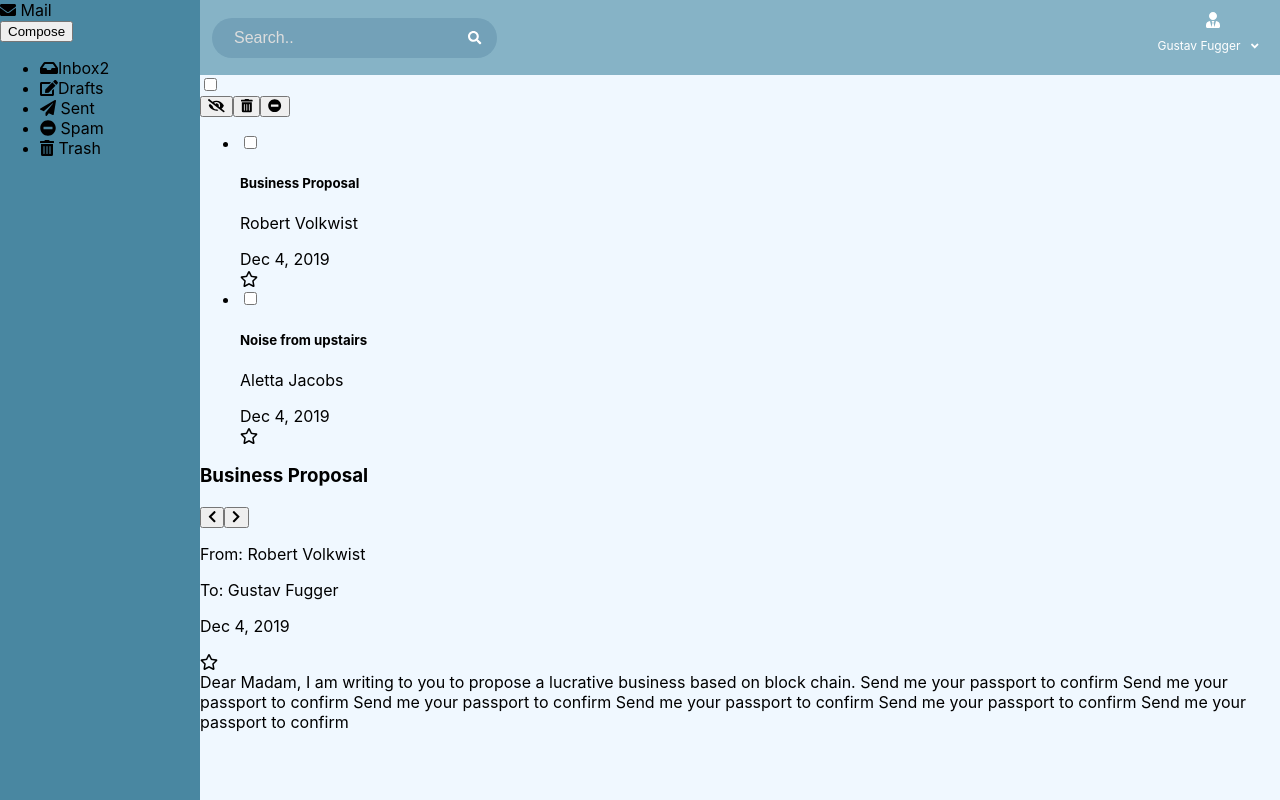
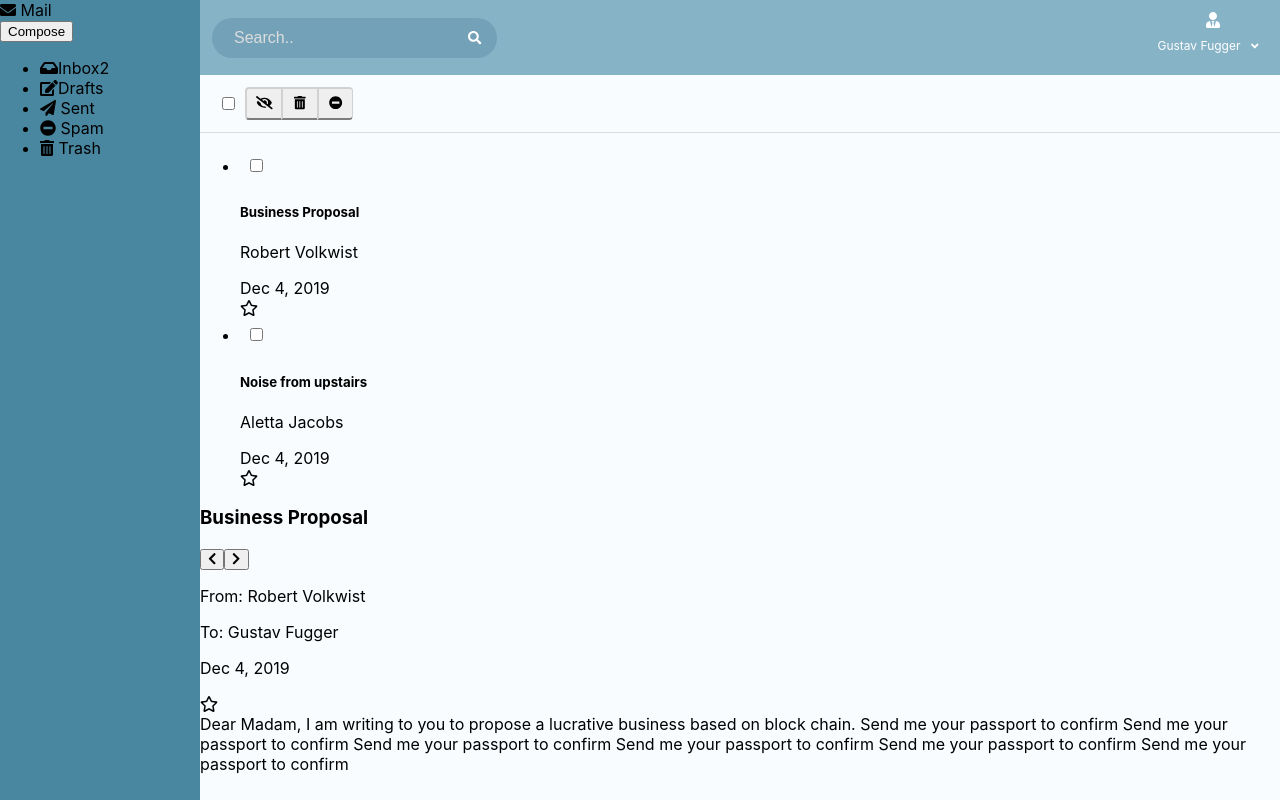
Before and after one commit to Im-perfect/mail-app-mockup, a React (Create React App) app: page / in a window 1280 px wide. Built offline with nearby package versions, Linux system fonts and the light colour scheme.

Commit message:
style tool bar

```diff
--- a/src/components/ToolBar.js
+++ b/src/components/ToolBar.js
@@ -17,7 +17,7 @@ export class ToolBar extends Component {
           onChange={this.props.toggleCheckAll}
           checked={this.props.checkedAll}
         />
-        <div>
+        <div className="button-group">
           <button>
             <FontAwesomeIcon icon={faEyeSlash} />
           </button>
--- a/src/css/main.css
+++ b/src/css/main.css
@@ -7,8 +7,16 @@ body {
   margin: 0;
 }
 
+*:focus{
+  outline: none;
+}
+
 .wrapper {
   display: flex;
+}
+
+button {
+  cursor: pointer;
 }
 
 #side-bar {
@@ -22,7 +30,7 @@ body {
 #mailbox-container {
   margin-left: 200px;
   height: 100vh;
-  background-color: aliceblue;
+  background-color: rgb(248, 252, 255);
 }
 
 #header-bar {
@@ -113,6 +121,46 @@ body {
   cursor: pointer;
 }
 
+#tool-bar {
+  display: flex;
+  padding: 12px;
+  border-bottom: 1px solid #dddddd;
+}
+
+input[type="checkbox"]{
+  margin: 10px;
+}
+
+.button-group {
+  display: flex;
+}
+
+.button-group button {
+  -webkit-appearance: none;
+  -moz-appearance: none;
+  padding: 6px 8px;
+  width: 36px;
+  border-color: rgb(209, 209, 209);
+  border-right: none;
+}
+
+.button-group button:hover{
+  background-color: #f1f1f1;
+}
+
+.button-group button:first-child {
+  border-top-left-radius: 4px;
+  border-bottom-left-radius: 4px;
+}
+
+.button-group button:last-child {
+  border-top-right-radius: 4px;
+  border-bottom-right-radius: 4px;
+  border-right-width: 1px;
+  border-right-style: solid;
+  border-right-color: rgb(209, 209, 209);
+}
+
 #email-list {
   width: 25%;
 }
```
